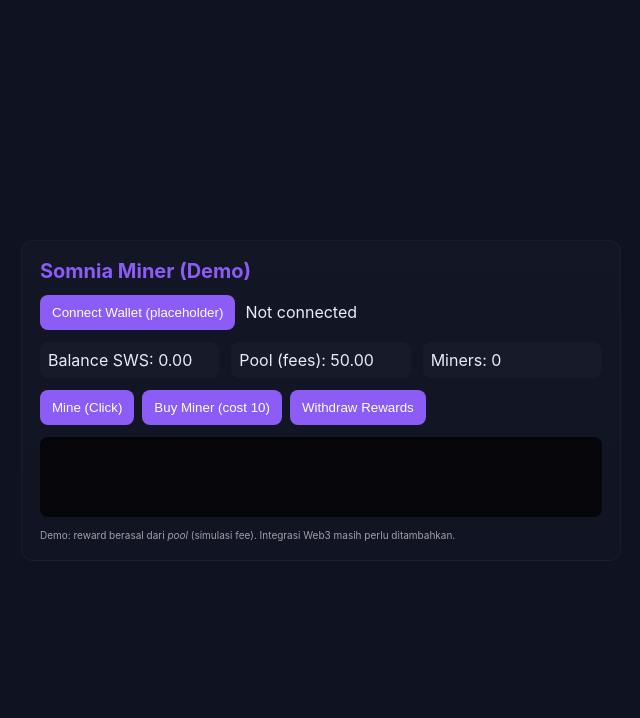
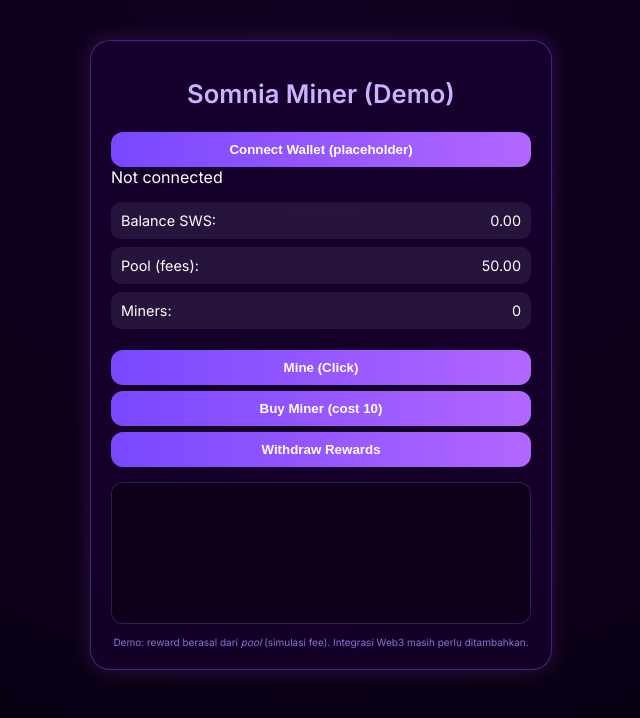
Before and after one commit to kiaranuraisya/somnia-miner-game, a plain HTML site: page index.html in a window 1280 px wide. Shown: the whole page, without its empty margins (319-959 px from the left). Drawn offline with Linux system fonts and the light colour scheme.

Commit message:
Update style.css

```diff
--- a/style.css
+++ b/style.css
@@ -1,23 +1,85 @@
-:root{
-  --bg:#0f1221;
-  --card:#151827;
-  --accent:#8b5cf6;
-  --text:#e6eef8;
+/* 🌌 Somnia Miner Game Style (Clean UI) */
+
+@import url('https://fonts.googleapis.com/css2?family=Inter:wght@400;600&display=swap');
+
+body {
+  font-family: 'Inter', sans-serif;
+  background: radial-gradient(circle at top, #100021, #080010);
+  color: #fff;
+  margin: 0;
+  padding: 0;
+  display: flex;
+  flex-direction: column;
+  align-items: center;
+  min-height: 100vh;
 }
-*{box-sizing:border-box}
-body{
-  margin:0;font-family:Inter,system-ui,Arial;background:var(--bg);color:var(--text);
-  display:flex;align-items:center;justify-content:center;height:100vh;
+
+.container {
+  width: 90%;
+  max-width: 420px;
+  margin-top: 40px;
+  background: rgba(40, 0, 80, 0.3);
+  border: 1px solid rgba(160, 80, 255, 0.4);
+  border-radius: 20px;
+  padding: 20px;
+  box-shadow: 0 0 20px rgba(180, 100, 255, 0.2);
 }
-.container{
-  width:95%;max-width:600px;background:linear-gradient(180deg, rgba(255,255,255,0.02), rgba(255,255,255,0.01));
-  border-radius:12px;padding:18px;border:1px solid rgba(255,255,255,0.03);
+
+h1 {
+  text-align: center;
+  color: #cbb2ff;
+  font-weight: 600;
+  font-size: 1.6em;
 }
-h1{margin:0 0 12px;font-size:20px;color:var(--accent)}
-.wallet{display:flex;gap:10px;align-items:center;margin-bottom:12px}
-button{background:var(--accent);color:#fff;border:0;padding:10px 12px;border-radius:8px;cursor:pointer}
-.stats{display:flex;gap:12px;flex-wrap:wrap;margin-bottom:12px}
-.stats > div{background:rgba(255,255,255,0.02);padding:8px;border-radius:8px;flex:1;min-width:140px}
-.actions{display:flex;gap:8px;flex-wrap:wrap;margin-bottom:12px}
-.log{background:#06060a;color:#bcd;border-radius:8px;padding:8px;min-height:80px;overflow:auto;font-size:13px}
-footer{margin-top:10px;font-size:12px;color:rgba(255,255,255,0.6)}
+
+.wallet, .stats, .actions {
+  margin: 15px 0;
+}
+
+button {
+  width: 100%;
+  background: linear-gradient(90deg, #7848ff, #b266ff);
+  border: none;
+  border-radius: 12px;
+  color: white;
+  font-weight: 600;
+  padding: 10px;
+  margin-top: 6px;
+  cursor: pointer;
+  transition: 0.25s;
+}
+
+button:hover {
+  transform: scale(1.03);
+  background: linear-gradient(90deg, #9c6bff, #c287ff);
+}
+
+.stats div {
+  background: rgba(255, 255, 255, 0.08);
+  padding: 10px;
+  border-radius: 10px;
+  margin-bottom: 8px;
+  font-size: 0.9em;
+  display: flex;
+  justify-content: space-between;
+}
+
+footer {
+  font-size: 0.75em;
+  text-align: center;
+  margin-top: 10px;
+  color: #a98fff;
+  opacity: 0.8;
+}
+
+#log {
+  background: rgba(0, 0, 0, 0.4);
+  border-radius: 12px;
+  padding: 10px;
+  height: 120px;
+  overflow-y: auto;
+  font-size: 0.8em;
+  line-height: 1.3em;
+  border: 1px solid rgba(180, 100, 255, 0.25);
+  color: #d5baff;
+}
```
